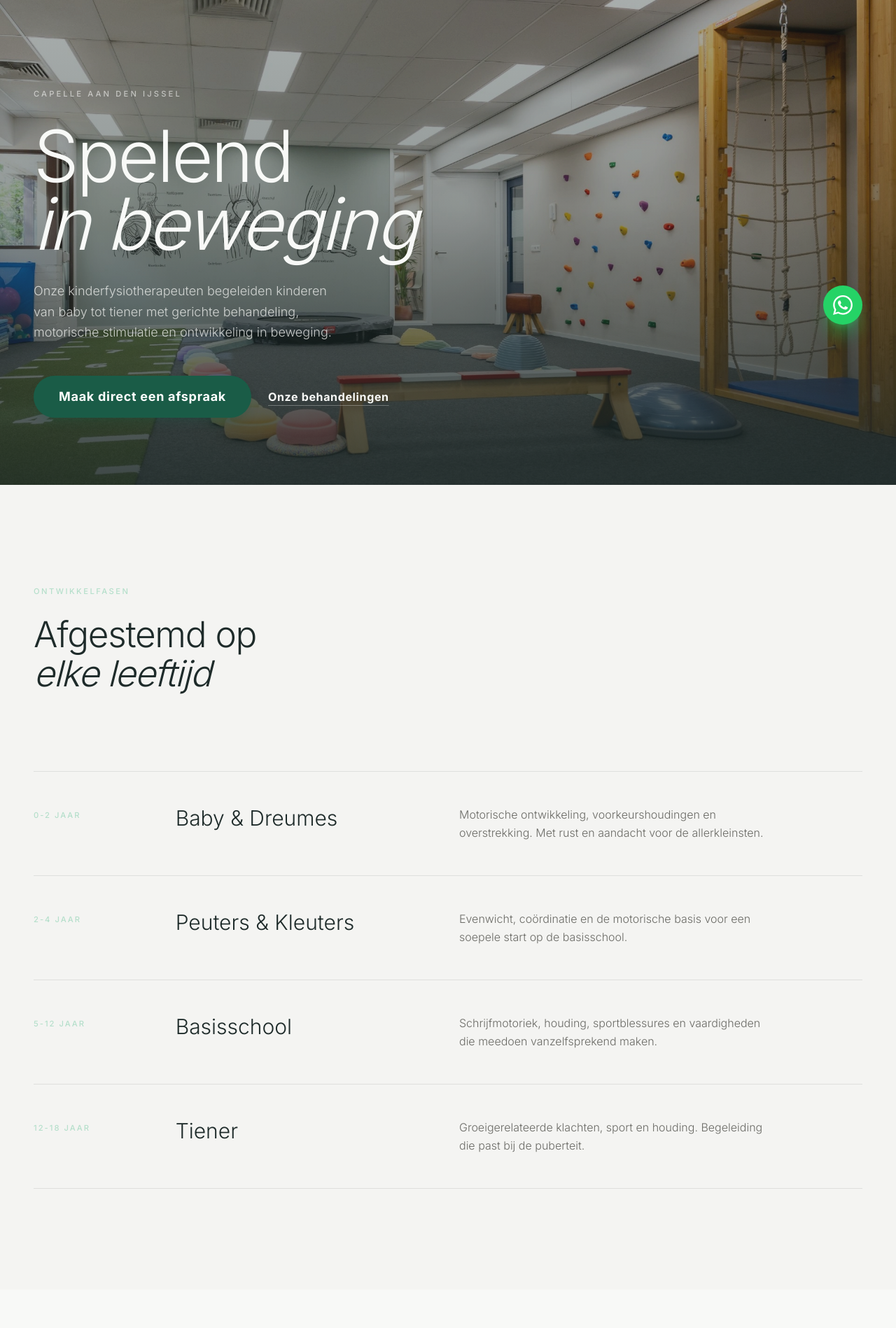
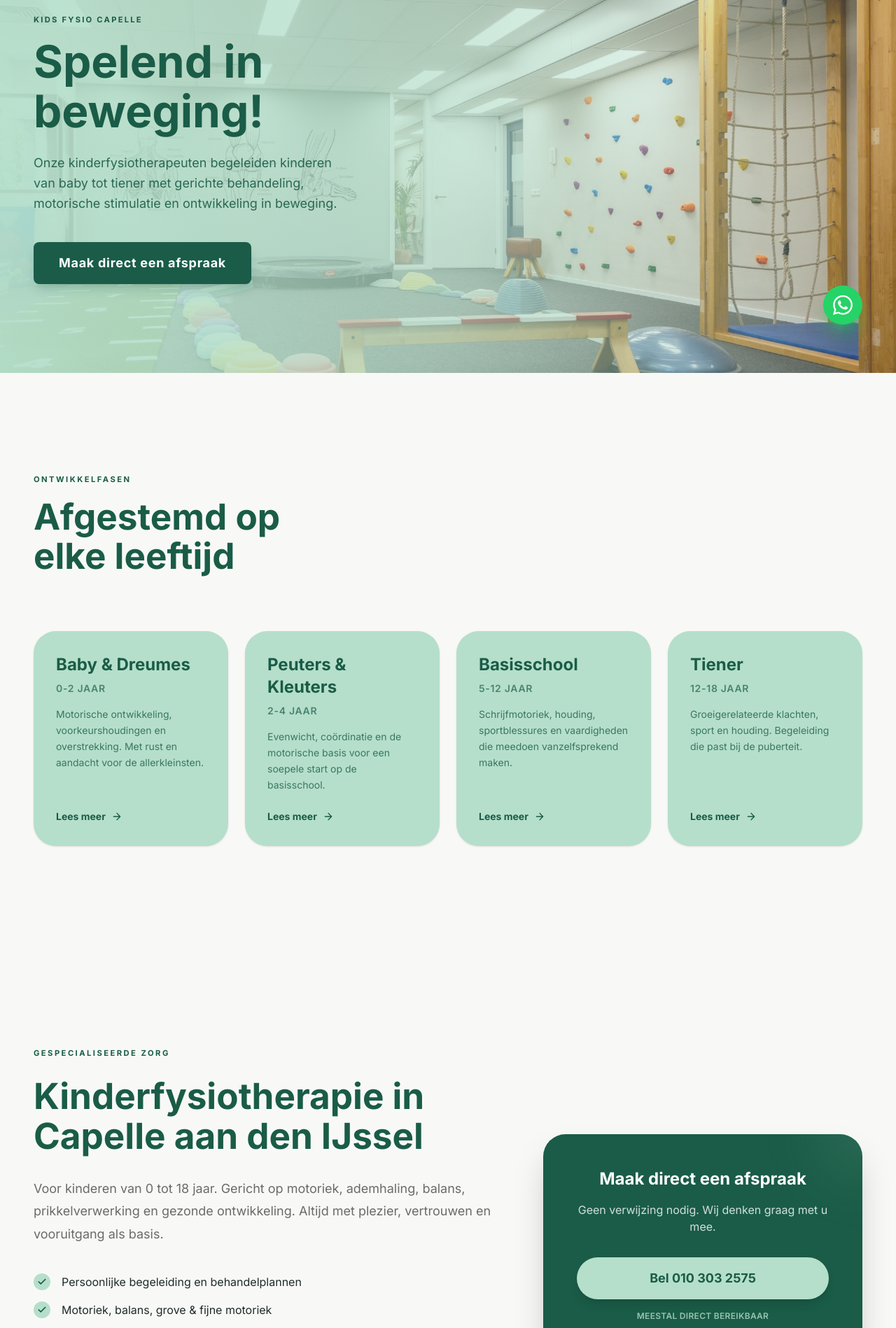
Before and after one commit to Maximustopdeals/kidsfysio-capelle-next-js, a Next.js app: page / in a window 1280 px wide. Shown: the part 240-2138 px from the top of the page at 70% size. Built offline with nearby package versions, Linux system fonts and the light colour scheme.

Commit message:
Update age group years and improve styling

```diff
--- a/src/app/page.tsx
+++ b/src/app/page.tsx
@@ -18,28 +18,28 @@ const ageGroups = [
   {
     href: "/baby-dreumes/",
     title: "Baby & Dreumes",
-    years: "0-2",
+    years: "0-2 jaar",
     description:
       "Motorische ontwikkeling, voorkeurshoudingen en overstrekking. Met rust en aandacht voor de allerkleinsten.",
   },
   {
     href: "/peuters-kleuters/",
     title: "Peuters & Kleuters",
-    years: "2-4",
+    years: "2-4 jaar",
     description:
       "Evenwicht, coördinatie en de motorische basis voor een soepele start op de basisschool.",
   },
   {
     href: "/basisschool/",
     title: "Basisschool",
-    years: "5-12",
+    years: "5-12 jaar",
     description:
       "Schrijfmotoriek, houding, sportblessures en vaardigheden die meedoen vanzelfsprekend maken.",
   },
   {
     href: "/tiener/",
     title: "Tiener",
-    years: "12-18",
+    years: "12-18 jaar",
     description:
       "Groeigerelateerde klachten, sport en houding. Begeleiding die past bij de puberteit.",
   },
@@ -69,8 +69,8 @@ const badges = [
 export default function HomePage() {
   return (
     <>
-      {/* 1. Cinematic full-bleed hero */}
-      <section className="relative h-[100svh] min-h-[640px] flex items-end overflow-hidden">
+      {/* 1. Hero met de oude WordPress stijl (Lichtgroene gradient) */}
+      <section className="relative h-[80vh] min-h-[600px] max-h-[800px] flex items-center overflow-hidden">
         <Image
           src="/images/afbeelding-KidsFysioCapelle-oefenzaal.webp"
           alt="Oefenzaal Kids Fysio Capelle"
@@ -79,91 +79,74 @@ export default function HomePage() {
           className="object-cover object-center"
           sizes="100vw"
         />
-        <div className="absolute inset-0 bg-charcoal/35" />
-        <div className="absolute inset-0 bg-gradient-to-t from-charcoal/75 via-charcoal/20 to-transparent" />
+        {/* Lichtgroene gradient overlay zoals op de oude site */}
+        <div className="absolute inset-0 bg-gradient-to-r from-[#b5dfcb]/95 via-[#b5dfcb]/70 to-[#b5dfcb]/20 z-10" />
 
-        <div className="relative z-10 w-full mx-auto max-w-7xl px-6 lg:px-12 pb-16 lg:pb-24 pt-32">
+        <div className="relative z-20 w-full mx-auto max-w-7xl px-6 lg:px-12">
+          <div className="max-w-2xl">
             <FadeIn>
-            <p className="text-[0.7rem] font-medium tracking-[0.28em] uppercase text-cream/60 mb-8">
-              Capelle aan den IJssel
+              <p className="text-[0.7rem] font-bold tracking-[0.2em] uppercase text-forest mb-4">
+                Kids Fysio Capelle
               </p>
             </FadeIn>
             <FadeIn delay={0.12}>
-            <h1 className="font-serif text-[clamp(3.25rem,8vw,6.5rem)] font-light leading-[0.95] tracking-[-0.03em] text-cream max-w-[12ch]">
-              Spelend
-              <br />
-              <em className="italic font-light">in beweging</em>
+              <h1 className="text-[clamp(2.5rem,5vw,4rem)] font-bold leading-[1.1] text-forest mb-6">
+                Spelend in beweging!
               </h1>
             </FadeIn>
             <FadeIn delay={0.28}>
-            <p className="mt-8 text-[1.05rem] lg:text-lg text-cream/75 max-w-md leading-relaxed font-light">
+              <p className="text-lg text-forest/90 max-w-md leading-relaxed mb-10">
                 Onze kinderfysiotherapeuten begeleiden kinderen van baby tot tiener met gerichte behandeling, motorische stimulatie en ontwikkeling in beweging.
               </p>
             </FadeIn>
             <FadeIn delay={0.4}>
-            <div className="mt-12 flex flex-wrap items-center gap-6">
-              <Button href="/contact/" variant="primary" size="lg">
+              <div className="flex flex-wrap items-center gap-4">
+                <Button href="/contact/" className="bg-forest text-white hover:bg-charcoal shadow-lg border-none rounded-lg px-8 py-4" size="lg">
                   Maak direct een afspraak
-              </Button>
-              <Button
-                href="/behandelingen/"
-                variant="text"
-                className="text-cream decoration-cream/30 hover:decoration-cream/70"
-              >
-                Onze behandelingen
                 </Button>
               </div>
             </FadeIn>
           </div>
+        </div>
       </section>
 
-      {/* 2. Age groups */}
-      <section className="py-28 lg:py-36 bg-warm-gray">
+      {/* 2. Age groups (Lichtgroene blokken, leeftijd onder titel) */}
+      <section className="py-28 lg:py-36 bg-cream">
         <div className="mx-auto max-w-7xl px-6 lg:px-12">
           <FadeIn>
-            <div className="max-w-xl mb-20 lg:mb-28">
-              <p className="text-[0.7rem] font-medium tracking-[0.22em] uppercase text-sage mb-6">
+            <div className="max-w-xl mb-16 lg:mb-20">
+              <p className="text-[0.7rem] font-bold tracking-[0.22em] uppercase text-forest mb-4">
                 Ontwikkelfasen
               </p>
-              <h2 className="font-serif text-[clamp(2.25rem,4vw,3.5rem)] font-light tracking-[-0.025em] text-charcoal leading-[1.1]">
-                Afgestemd op
-                <br />
-                <em className="italic">elke leeftijd</em>
+              <h2 className="text-[clamp(2.25rem,4vw,3.5rem)] font-bold text-forest leading-[1.1]">
+                Afgestemd op<br />elke leeftijd
               </h2>
             </div>
           </FadeIn>
 
-          <div className="space-y-0">
+          <div className="grid grid-cols-1 md:grid-cols-2 lg:grid-cols-4 gap-6">
             {ageGroups.map((group, i) => (
               <FadeIn key={group.href} delay={i * 0.06}>
                 <Link
                   href={group.href}
-                  className="group grid grid-cols-1 md:grid-cols-12 gap-4 md:gap-8 py-10 lg:py-12 border-t border-charcoal/10 hover:border-forest/30 transition-colors duration-500"
+                  className="group flex flex-col h-full bg-sage rounded-[2rem] p-8 shadow-sm hover:shadow-xl hover:-translate-y-2 transition-all duration-500"
                 >
-                  <div className="md:col-span-2">
-                    <span className="text-[0.7rem] font-medium tracking-[0.18em] uppercase text-sage">
-                      {group.years} jaar
-                    </span>
-                  </div>
-                  <div className="md:col-span-4">
-                    <h3 className="font-serif text-2xl lg:text-3xl font-light text-charcoal group-hover:text-forest transition-colors duration-500">
+                  <h3 className="text-2xl font-bold text-forest mb-2 group-hover:text-brand-dark transition-colors">
                     {group.title}
                   </h3>
-                  </div>
-                  <div className="md:col-span-5">
-                    <p className="text-muted leading-relaxed font-light max-w-md">
+                  <span className="text-sm font-semibold tracking-wider uppercase text-forest/70 mb-4 block">
+                    {group.years}
+                  </span>
+                  <p className="text-forest/80 leading-relaxed text-sm mb-6 flex-grow">
                     {group.description}
                   </p>
-                  </div>
-                  <div className="md:col-span-1 flex md:justify-end items-start pt-1">
-                    <span className="text-sage opacity-0 group-hover:opacity-100 group-hover:translate-x-1 transition-all duration-500 text-lg">
-                      →
+                  <span className="inline-flex items-center gap-2 text-sm font-bold text-forest">
+                    Lees meer
+                    <svg width="16" height="16" viewBox="0 0 24 24" fill="none" stroke="currentColor" strokeWidth="2" strokeLinecap="round" strokeLinejoin="round" className="transition-transform group-hover:translate-x-1"><path d="M5 12h14M12 5l7 7-7 7"/></svg>
                   </span>
-                  </div>
                 </Link>
               </FadeIn>
             ))}
-            <div className="border-t border-charcoal/10" />
           </div>
         </div>
       </section>
@@ -176,26 +159,26 @@ export default function HomePage() {
             {/* Tekst & USPs */}
             <div className="lg:col-span-7">
               <FadeIn>
-                <p className="text-[0.7rem] font-medium tracking-[0.22em] uppercase text-sage mb-6">
+                <p className="text-[0.7rem] font-bold tracking-[0.22em] uppercase text-forest mb-6">
                   Gespecialiseerde zorg
                 </p>
-                <h2 className="font-serif text-[clamp(2.25rem,4vw,3.5rem)] font-light tracking-[-0.025em] text-charcoal leading-[1.1] mb-8">
-                  Kinderfysiotherapie in <em className="italic">Capelle aan den IJssel</em>
+                <h2 className="text-[clamp(2.25rem,4vw,3.5rem)] font-bold text-forest leading-[1.1] mb-8">
+                  Kinderfysiotherapie in Capelle aan den IJssel
                 </h2>
-                <p className="text-muted text-lg leading-[1.8] font-light mb-10 max-w-2xl">
+                <p className="text-muted text-lg leading-[1.8] mb-10 max-w-2xl">
                   Voor kinderen van 0 tot 18 jaar. Gericht op motoriek, ademhaling, balans, prikkelverwerking en gezonde ontwikkeling. Altijd met plezier, vertrouwen en vooruitgang als basis.
                 </p>
                 <ul className="space-y-4 mb-10">
                   {usps.map((usp) => (
-                    <li key={usp} className="flex items-center gap-4 text-charcoal font-light">
-                      <span className="flex items-center justify-center w-6 h-6 rounded-full bg-brand-light text-brand-primary flex-shrink-0">
+                    <li key={usp} className="flex items-center gap-4 text-charcoal">
+                      <span className="flex items-center justify-center w-6 h-6 rounded-full bg-sage text-forest flex-shrink-0">
                         <svg width="14" height="14" viewBox="0 0 24 24" fill="none" stroke="currentColor" strokeWidth="3" strokeLinecap="round" strokeLinejoin="round"><path d="M20 6L9 17l-5-5" /></svg>
                       </span>
                       {usp}
                     </li>
                   ))}
                 </ul>
-                <Button href="/over-ons/" variant="outline">
+                <Button href="/over-ons/" variant="outline" className="border-forest text-forest hover:bg-forest hover:text-white">
                   Over ons
                 </Button>
               </FadeIn>
@@ -204,21 +187,21 @@ export default function HomePage() {
             {/* CTA Kaart */}
             <div className="lg:col-span-5">
               <FadeIn delay={0.15}>
-                <div className="bg-brand-dark rounded-[2rem] p-10 lg:p-12 text-center shadow-2xl shadow-brand-dark/20 relative overflow-hidden">
-                  <div className="absolute top-0 right-0 w-32 h-32 bg-brand-mint/10 rounded-full -mr-16 -mt-16 blur-2xl"></div>
-                  <h3 className="font-serif text-2xl text-white mb-4">
+                <div className="bg-forest rounded-[2rem] p-10 lg:p-12 text-center shadow-2xl relative overflow-hidden">
+                  <div className="absolute top-0 right-0 w-32 h-32 bg-sage/10 rounded-full -mr-16 -mt-16 blur-2xl"></div>
+                  <h3 className="text-2xl font-bold text-white mb-4">
                     Maak direct een afspraak
                   </h3>
-                  <p className="text-white/70 font-light mb-8">
+                  <p className="text-white/80 mb-8">
                     Geen verwijzing nodig. Wij denken graag met u mee.
                   </p>
                   <a
                     href="tel:0103032575"
-                    className="inline-flex items-center justify-center w-full py-4 rounded-full bg-brand-mint text-brand-dark font-nunito font-bold text-lg shadow-lg transition-transform hover:-translate-y-1 hover:bg-white"
+                    className="inline-flex items-center justify-center w-full py-4 rounded-full bg-sage text-forest font-bold text-lg shadow-lg transition-transform hover:-translate-y-1 hover:bg-white"
                   >
                     Bel 010 303 2575
                   </a>
-                  <p className="mt-4 text-xs text-brand-mint/80 font-medium tracking-wide uppercase">
+                  <p className="mt-4 text-xs text-sage/80 font-semibold tracking-wide uppercase">
                     Meestal direct bereikbaar
                   </p>
                 </div>
@@ -230,20 +213,20 @@ export default function HomePage() {
       </section>
 
       {/* 4. Waarom Kids Fysio Capelle */}
-      <section className="py-28 lg:py-36 bg-warm-gray">
+      <section className="py-28 lg:py-36 bg-cream">
         <div className="mx-auto max-w-7xl px-6 lg:px-12">
           <FadeIn>
             <div className="max-w-3xl mx-auto text-center mb-16">
-              <p className="text-[0.7rem] font-medium tracking-[0.22em] uppercase text-sage mb-6">
+              <p className="text-[0.7rem] font-bold tracking-[0.22em] uppercase text-forest mb-6">
                 Waarom wij
               </p>
-              <h2 className="font-serif text-[clamp(2.25rem,4vw,3.5rem)] font-light tracking-[-0.025em] text-charcoal leading-[1.1] mb-8">
-                Waarom ouders <em className="italic">voor ons kiezen</em>
+              <h2 className="text-[clamp(2.25rem,4vw,3.5rem)] font-bold text-forest leading-[1.1] mb-8">
+                Waarom ouders voor ons kiezen
               </h2>
-              <p className="text-muted text-lg leading-[1.8] font-light">
+              <p className="text-muted text-lg leading-[1.8]">
                 Onze gespecialiseerde kinderfysiotherapeuten begeleiden kinderen in een speelse, veilige en prikkelarme omgeving.
               </p>
-              <p className="mt-4 text-muted text-lg leading-[1.8] font-light">
+              <p className="mt-4 text-muted text-lg leading-[1.8]">
                 Ouders ervaren rust, kinderen voelen vertrouwen. Wij denken mee, kijken verder en nemen altijd de tijd voor persoonlijk advies.
               </p>
             </div>
@@ -253,13 +236,13 @@ export default function HomePage() {
             {pillars.map((pillar, i) => (
               <FadeIn key={pillar.title} delay={i * 0.1}>
                 <div className="bg-white p-8 rounded-[1.5rem] shadow-sm hover:shadow-xl hover:-translate-y-2 transition-all duration-500 border border-charcoal/5 h-full">
-                  <div className="w-12 h-12 bg-brand-light rounded-full flex items-center justify-center text-brand-primary font-serif text-xl font-bold mb-6">
+                  <div className="w-12 h-12 bg-sage rounded-full flex items-center justify-center text-forest text-xl font-bold mb-6">
                     0{i + 1}
                   </div>
-                  <h3 className="font-serif text-xl font-light text-charcoal mb-3">
+                  <h3 className="text-xl font-bold text-forest mb-3">
                     {pillar.title}
                   </h3>
-                  <p className="text-muted text-sm leading-relaxed font-light">
+                  <p className="text-muted text-sm leading-relaxed">
                     {pillar.text}
                   </p>
                 </div>
@@ -268,10 +251,15 @@ export default function HomePage() {
           </div>
 
           <FadeIn delay={0.4}>
-            <div className="mt-16 text-center">
-              <Button href="/contact/" variant="primary" size="lg">
+            <div className="mt-16 flex flex-col sm:flex-row items-center justify-center gap-6">
+              <Button href="/contact/" className="bg-forest text-white hover:bg-charcoal shadow-lg border-none rounded-lg px-8 py-4" size="lg">
                 Afspraak maken
               </Button>
+              {/* NIEUW: CTA naar reviews */}
+              <Link href="/reviews/" className="group flex items-center gap-2 text-lg font-bold text-forest hover:text-charcoal transition-colors">
+                Lees de ervaringen van andere ouders
+                <svg width="20" height="20" viewBox="0 0 24 24" fill="none" stroke="currentColor" strokeWidth="2" strokeLinecap="round" strokeLinejoin="round" className="transition-transform group-hover:translate-x-1"><path d="M5 12h14M12 5l7 7-7 7"/></svg>
+              </Link>
             </div>
           </FadeIn>
         </div>
@@ -293,17 +281,17 @@ export default function HomePage() {
               </div>
             </FadeIn>
             <FadeIn delay={0.15}>
-              <h2 className="font-serif text-[clamp(2.25rem,4vw,3.5rem)] font-light tracking-[-0.025em] text-charcoal leading-[1.1] mb-8">
-                Onze kindvriendelijke <em className="italic">praktijkruimte</em>
+              <h2 className="text-[clamp(2.25rem,4vw,3.5rem)] font-bold text-forest leading-[1.1] mb-8">
+                Onze kindvriendelijke praktijkruimte
               </h2>
-              <p className="text-muted text-lg leading-relaxed font-light mb-10">
+              <p className="text-muted text-lg leading-relaxed mb-10">
                 Met vier moderne behandelkamers en een grote oefenzaal groeit ieder kind op zijn eigen tempo, stap voor stap, met plezier.
               </p>
 
               <div className="grid grid-cols-1 sm:grid-cols-2 gap-4">
                 {badges.map((badge) => (
                   <div key={badge} className="flex items-center gap-3 bg-white p-4 rounded-xl shadow-sm border border-charcoal/5">
-                    <span className="text-sage">
+                    <span className="text-forest">
                       <svg width="20" height="20" viewBox="0 0 24 24" fill="none" stroke="currentColor" strokeWidth="2.5" strokeLinecap="round" strokeLinejoin="round"><path d="M20 6L9 17l-5-5" /></svg>
                     </span>
                     <span className="text-sm font-semibold text-charcoal">{badge}</span>
@@ -316,23 +304,20 @@ export default function HomePage() {
       </section>
 
       {/* 6. Quiet CTA */}
-      <section className="py-32 lg:py-44 bg-warm-gray">
+      <section className="py-32 lg:py-44 bg-cream">
         <div className="mx-auto max-w-2xl px-6 text-center">
           <FadeIn>
-            <h2 className="font-serif text-[clamp(2.25rem,4vw,3.25rem)] font-light tracking-[-0.025em] text-charcoal leading-[1.15]">
-              Klaar om de eerste
-              <br />
-              <em className="italic">stap te zetten?</em>
+            <h2 className="text-[clamp(2.25rem,4vw,3.25rem)] font-bold text-forest leading-[1.15]">
+              Klaar om de eerste stap te zetten?
             </h2>
-            <p className="mt-8 text-muted text-lg leading-relaxed font-light max-w-md mx-auto">
-              Neem vrijblijvend contact op. Wij denken graag met u mee over de
-              ontwikkeling van uw kind.
+            <p className="mt-8 text-muted text-lg leading-relaxed max-w-md mx-auto">
+              Neem vrijblijvend contact op. Wij denken graag met u mee over de ontwikkeling van uw kind.
             </p>
             <div className="mt-12 flex flex-wrap justify-center gap-5">
-              <Button href="/contact/" variant="primary" size="lg">
+              <Button href="/contact/" className="bg-forest text-white hover:bg-charcoal shadow-lg border-none rounded-lg px-8 py-4" size="lg">
                 Contact opnemen
               </Button>
-              <Button href="tel:0103032575" variant="outline" size="lg">
+              <Button href="tel:0103032575" className="border-forest text-forest hover:bg-forest hover:text-white rounded-lg px-8 py-4" variant="outline" size="lg">
                 010 303 2575
               </Button>
             </div>
```
Lines whose indentation alone changed are shown as unchanged.
